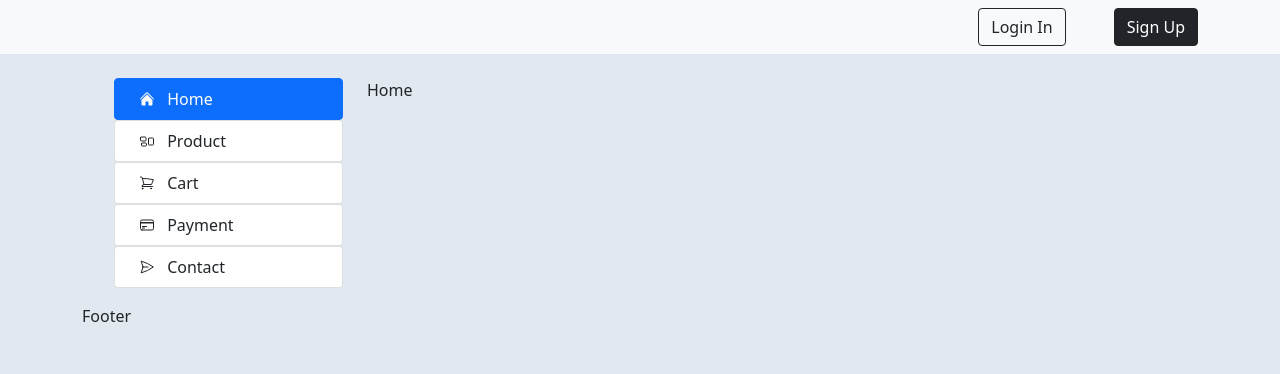
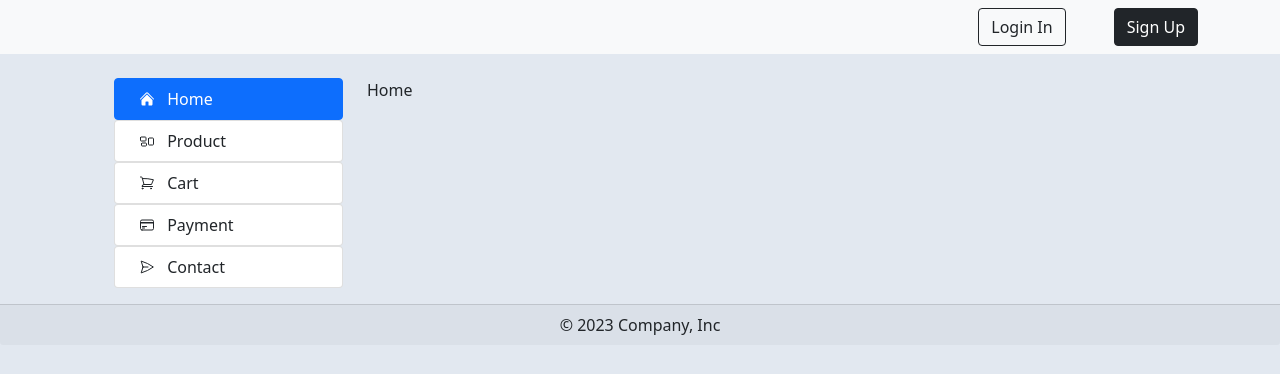
Before and after one commit to Ajinkya6898/my-project, a React (Create React App) app: page /home in a window 1280 px wide. Shown: the top 374 px of the page. Built offline with nearby package versions, Linux system fonts and the light colour scheme.

Commit message:
created footer

```diff
--- a/src/components/AppLayout.jsx
+++ b/src/components/AppLayout.jsx
@@ -18,8 +18,8 @@ const AppLayout = () => {
           </div>
         </div>
         <main></main>
-        <Footer />
       </div>
+      <Footer />
     </>
   );
 };
--- a/src/components/Footer.jsx
+++ b/src/components/Footer.jsx
@@ -1,7 +1,12 @@
 import React from "react";
 
 const Footer = () => {
-  return <header>Footer</header>;
+  const curretYear = new Date().getFullYear();
+  return (
+    <header className="card-footer text-center">
+      © {curretYear} Company, Inc
+    </header>
+  );
 };
 
 export default Footer;
```
